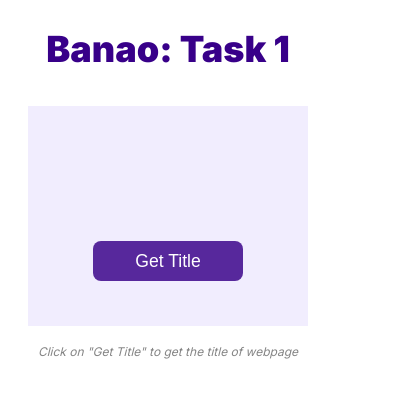
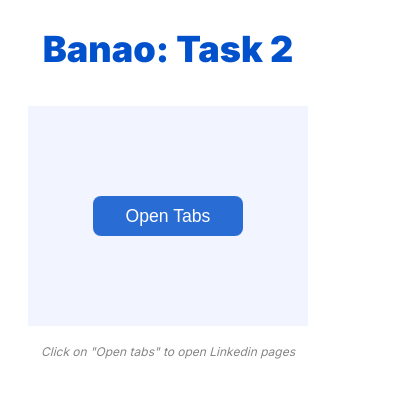
Before and after one commit to divu050704/Banao-task1, a browser extension: page Extension/popup.html in a window 400 px wide. Drawn offline with Linux system fonts and the light colour scheme; a web font is replaced by a local one.

Commit message:
Upadated styling and structure of Popup page

```diff
--- a/Extension/popup.css
+++ b/Extension/popup.css
@@ -12,7 +12,7 @@ body {
 }
 
 .heading{
-  color: #380089;
+  color: #0051CB;
   font-size: 2.25rem;
   font-weight: 900;
 }
@@ -23,7 +23,7 @@ body {
 }
 
 .information-holder{
-  background-color: #F1EDFE;
+  background-color: #F2F4FF;
   width: 280px;
   height: 220px;
   display: flex;
@@ -33,14 +33,14 @@ body {
 }
 
 .title{
-  color: #380089;
+  color: #0051CB;
   font-size: 1rem;
   font-weight: 700;
   text-align: center;
 }
 
 .retrieve-title-button{
-  background-color: #390089d4;
+  background-color: #0051CBd4;
   color: white;
   border: none;
   width: 150px;
@@ -52,7 +52,7 @@ body {
 }
 
 .retrieve-title-button:hover{
-  background-color: #390089e2;
+  background-color: #0051CBe2;
   cursor: pointer;
 }
 
--- a/Extension/popup.html
+++ b/Extension/popup.html
@@ -8,13 +8,12 @@
 </head>
 <script src="JS/popup.js"></script>
 <body>
-	<span class="heading">Banao: Task 1</span>
+	<span class="heading">Banao: Task 2</span>
 	<span class="sub-heading"></span>
 	<div class="information-holder">
-		<span class="title" id="title"></span>
-		<button class="retrieve-title-button" id="retrieve-title-button">Get Title</button>
+		<button class="retrieve-title-button" id="retrieve-title-button">Open Tabs</button>
 	</div>
-	<span class="info">Click on "Get Title" to get the title of webpage</span>
+	<span class="info">Click on "Open tabs" to open Linkedin pages</span>
 </body>
 
 
```
